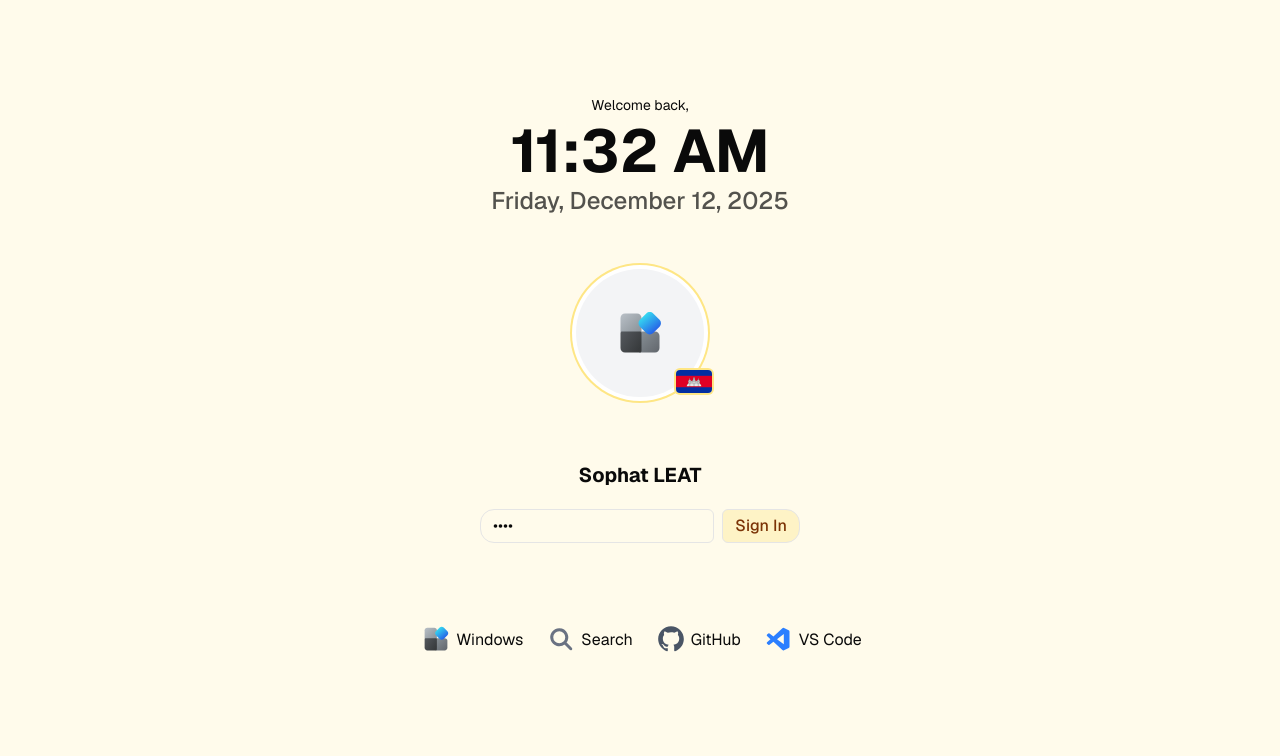
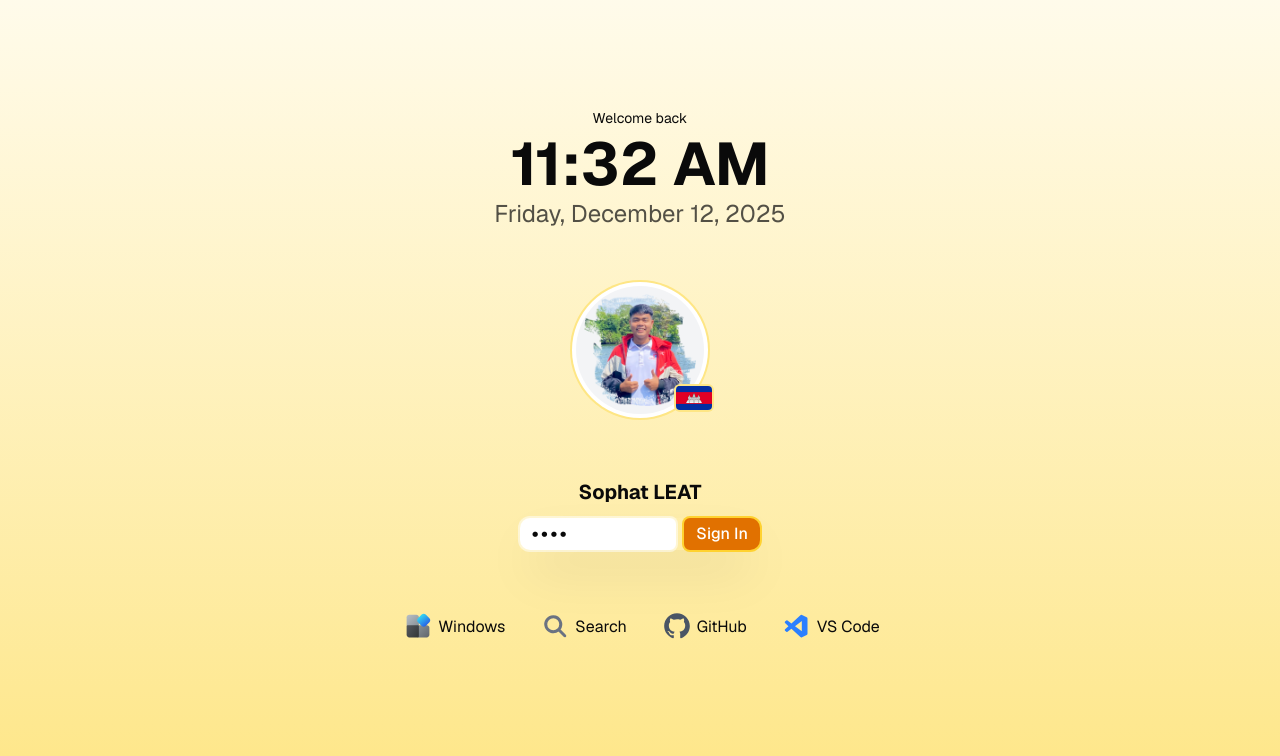
Before and after one commit to pphatdev/pphat.stackdev.cloud, a Next.js app: page / in a window 1280 px wide. Shown: the top 756 px of the page. Built offline with nearby package versions, Linux system fonts and the light colour scheme.

Commit message:
✨ Update HomePage layout and functionality with profile image and improved time formatting

```diff
--- a/app/page.tsx
+++ b/app/page.tsx
@@ -53,7 +53,7 @@ export default function HomePage() {
 
     const formatTime = (date: Date) => {
         return date.toLocaleTimeString('en-US', {
-            hour: 'numeric',
+            hour: '2-digit',
             minute: '2-digit',
             hour12: true
         });
@@ -79,33 +79,34 @@ export default function HomePage() {
 
 
     return (
-        <main className="min-h-screen font-sans relative bg-amber-50 text-center">
+        <main className="min-h-screen font-sans relative bg-linear-to-b from-amber-50 to-amber-200 text-center">
             <div className="flex flex-col gap-3 items-center justify-center min-h-screen">
 
-                <div className="flex justify-center max-sm:mt-5 flex-col">
-                    <p className="leading-4 text-sm mb-2">Welcome back,</p>
+                <div className="flex justify-center max-sm:mt-5 flex-col mb-5">
+                    <p className="leading-4 text-sm mb-2">Welcome back</p>
                     <time dateTime="" className="max-sm:text-3xl text-6xl font-bold"> {formatTime(currentTime)}</time>
-                    <p className="max-sm:text-lg text-foreground/70 text-2xl font-medium mt-1">{formatDate(currentTime)}</p>
+                    <p className="max-sm:text-lg text-foreground/70 text-2xl mt-1">{formatDate(currentTime)}</p>
                 </div>
 
-
-                <div className="flex w-full p-5 flex-col max-sm:mt-2 mt-5 justify-center gap-5">
+                <div className="flex w-full px-5 flex-col max-sm:mt-2 mt-6 justify-center gap-3">
                     <div className="max-sm:size-20 relative size-32 bg-gray-100 rounded-full mx-auto mb-4 flex items-center justify-center ring-2 ring-amber-200 ring-offset-4">
                         <WindowsIcon className="max-sm:size-10 size-12" />
-
-                        <Image src="/cambodia-flag-icon-128.png" alt="Avatar" width={120} height={120} className="absolute ring-2 bottom-1 -right-2 ring-amber-200 rounded w-9 hover:scale-110 transition-all duration-300 h-auto object-cover" />
-
+                        <Image src="/profile.png" alt="Avatar" width={400} height={400} className="w-full h-full p-2 rounded-2xl" />
+                        <Image src="/cambodia-flag-icon-128.png" alt="Avatar" width={120} height={120} className="absolute ring-2 bottom-1 -right-2 ring-amber-200 rounded w-9 hover:scale-110 transition-all duration-300 h-6 object-cover" />
                     </div>
-                    <div className="max-sm:flex-col max-sm:mt-5 mt-7 items-center flex-col flex mx-auto justify-center gap-0">
+                    <div className="max-sm:flex-col max-sm:mt-5 mt-9 items-center flex-col flex mx-auto justify-center gap-0">
                         <h1 className="font-bold font-sans text-xl">Sophat LEAT</h1>
                     </div>
 
-                    <div className="flex w-full max-w-xs mx-auto justify-center max-sm:gap-1 gap-2">
-                        <input type="password" className="text-base leading-5 w-full font-normal px-3 py-1.5 rounded-xl rounded-r-sm border" placeholder="PIN" value={pin} onChange={(e) => setPin(e.target.value)} />
-                        <button type="submit" disabled={loggingIn} onClick={loginHandler} className="text-base shrink-0 bg-amber-100 disabled:opacity-50 cursor-pointer text-amber-900 leading-5 font-medium px-3 py-1.5 rounded-xl rounded-l-sm border">
+                    <div className="flex w-full max-w-60 mx-auto justify-center max-sm:gap-1 gap-2 shadow-2xl">
+                        <input type="password" className="text-base leading-5 font-black tracking-[3px] bg-background w-full px-3 py-1.5 rounded-lg rounded-r-sm outline-0 ring-2 ring-background/50 focus-within:ring-amber-400" placeholder="PIN" value={pin} onChange={(e) => setPin(e.target.value)} />
+                        <button type="submit" disabled={loggingIn} onClick={loginHandler} className="text-base transition-all duration-300 shrink-0 bg-amber-600 disabled:opacity-50 cursor-pointer text-white leading-5 font-medium px-3 py-1.5 rounded-lg rounded-l-sm ring-2 ring-amber-300 focus-within:ring-amber-400">
                             {
                                 loggingIn
-                                ? <span className="flex gap-1 items-center"><LoaderIcon className="size-4 animate-spin" /> {'Sign In'} </span> : 'Sign In'
+                                ? <span className="flex gap-1 items-center transition-all duration-300">
+                                    <LoaderIcon className="size-4 animate-spin" />
+                                    {'Sign In'}
+                                </span> : 'Sign In'
                             }
                         </button>
                     </div>
@@ -113,10 +114,10 @@ export default function HomePage() {
 
 
                 <footer className="pb-5 mt-10 w-full px-4 mb-5">
-                    <ul className="flex w-full max-w-3xl overflow-x-auto mx-auto justify-center py-1.5 gap-5">
+                    <ul className="flex w-full max-w-3xl overflow-x-auto mx-auto justify-center py-1.5 gap-8">
                         {menuItems.map((item) => (
                             <li key={item.name} className="flex items-center gap-0.5 justify-center">
-                                <a href={item.href} className="relative flex flex-col items-center justify-center size-9 rounded-lg hover:bg-white hover:shadow-lg duration-400 shadow-black/10 transition-colors">
+                                <a href={item.href} className="relative flex flex-col items-center justify-center size-9 rounded-lg hover:bg-white hover:shadow-lg duration-200 shadow-black/10 transition-colors">
                                     <item.icon className={item.className} />
                                 </a>
                                 <span className="max-sm:text-xs whitespace-nowrap mt-0.5">{item.name}</span>
```
Also changed, not shown: tsconfig.json (+18 -4 lines), public/profile.png (added).
